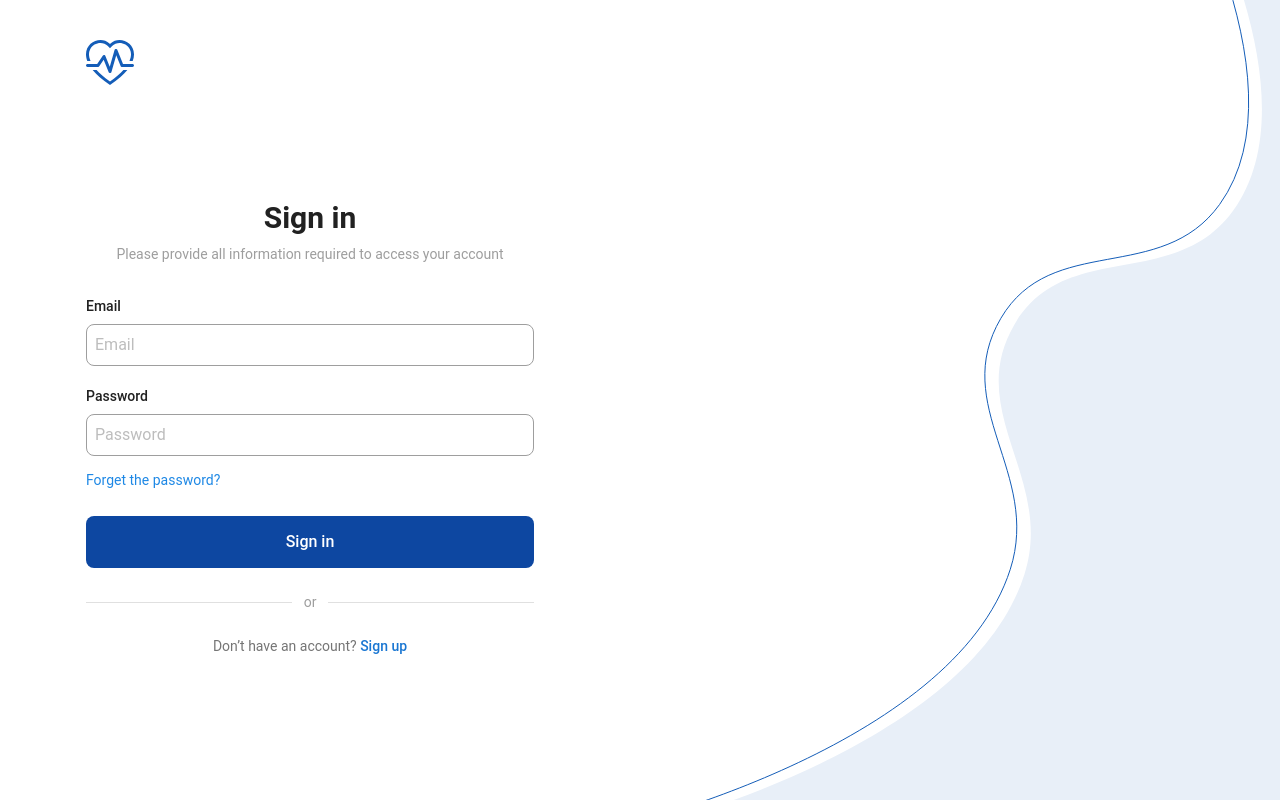
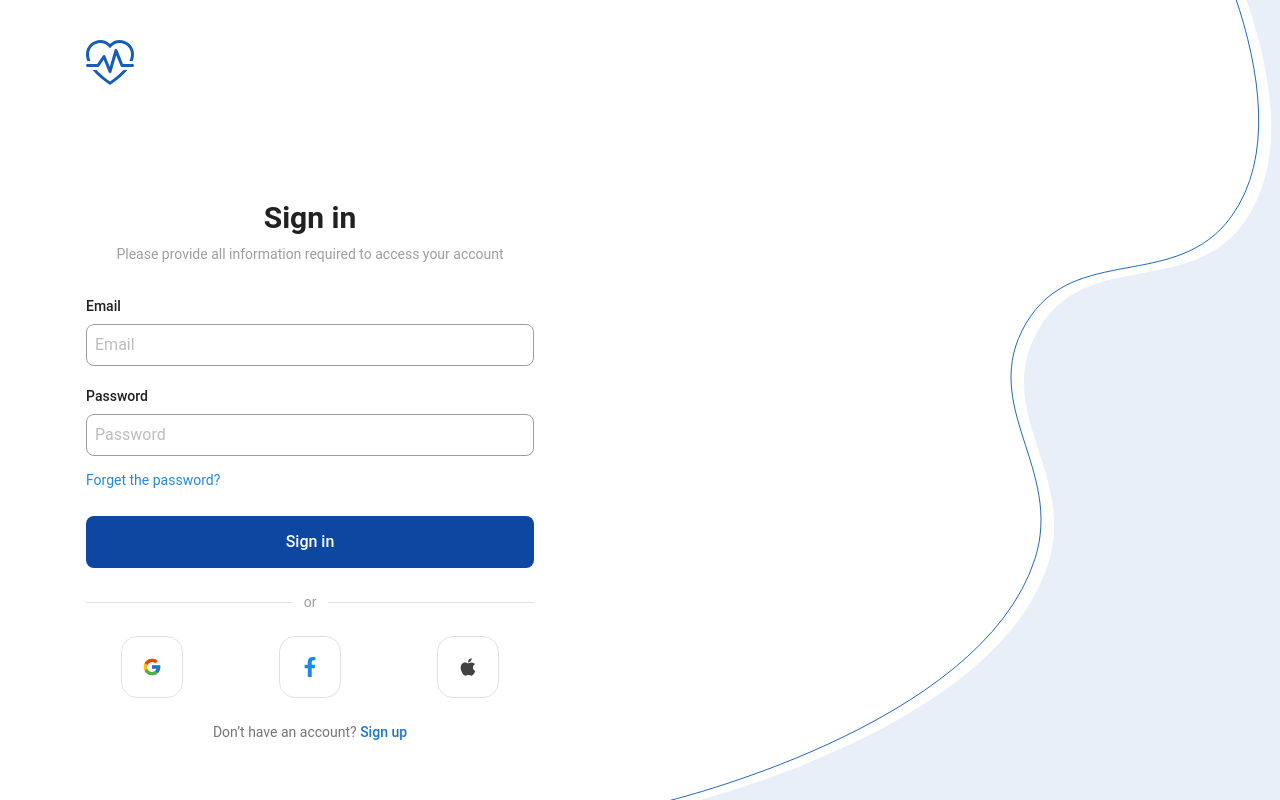
Before and after one commit to Hazem584/Cure-Web, a React (Vite) app: page /signin in a window 1280 px wide. Built offline with nearby package versions, Linux system fonts and the light colour scheme; no server answers.

Commit message:
edit design for signup page

```diff
--- a/src/components/auth/AuthForm.jsx
+++ b/src/components/auth/AuthForm.jsx
@@ -155,7 +155,7 @@ const AuthForm = () => {
           <div className="flex-grow h-px bg-gray-300"></div>
         </div>
 
-        {/* <div className="flex justify-center lg:space-x-24 md:space-x-20 space-x-14 mb-6">
+         <div className="flex justify-center lg:space-x-24 md:space-x-20 space-x-14 mb-6">
           <button
             type="button"
             className="p-5 border border-gray-300 rounded-2xl hover:bg-gray-100 transition"
@@ -174,7 +174,7 @@ const AuthForm = () => {
           >
             <FaApple className="w-5 h-5" />
           </button>
-        </div> */}
+        </div>
 
         <p className="text-center text-gray-600 text-sm">
           Don’t have an account?{" "}
--- a/src/components/auth/AuthLayout.jsx
+++ b/src/components/auth/AuthLayout.jsx
@@ -2,27 +2,28 @@ import React from "react";
 const AuthLayout = ({ children }) => {
   return (
 
-    <div className="h-screen max-h-screen overflow-hidden bg-white dark:bg-dark-bgSurface">
-      <div className="md:container mx-auto  py-10 relative z-10 px-4">
+    <div className="min-h-screen bg-white dark:bg-dark-bgSurface relative">
+  <div className="md:container mx-auto py-10 relative z-10 px-4">
     <section className="mb-6 flex justify-center lg:justify-start">
       <img
         src="/BsHeartPulse.svg"
         alt="cure-web"
-            className="w-16 h-16 md:w-12 md:h-12  mx-auto sm:mx-0"
+        className="w-16 h-16 md:w-12 md:h-12 mx-auto sm:mx-0"
       />
     </section>
 
     {children}
   </div>
-      <div className="absolute end-0 top-0 bottom-0 w-full pointer-events-none overflow-hidden hidden lg:block">
+
+<div className="fixed bottom-0 right-0 w-full h-screen pointer-events-none hidden lg:block">
   <svg
-          className="absolute -end-32 top-0 h-svh "
+    className="absolute -end-32 bottom-0 w-auto h-full"
     width="797"
     height="852"
     viewBox="0 0 797 852"
     fill="none"
     xmlns="http://www.w3.org/2000/svg"
-          preserveAspectRatio="xMaxYMid slice"
+    preserveAspectRatio="xMaxYMax meet"
   >
     <path
       d="M622.049 236.855C712.358 111.759 561.901 -135.568 561.901 -135.568L1297.43 286.45L733.252 1269.75L16.8734 858.722C16.8734 858.722 356.087 780.1 413.389 600.526C444.004 504.584 352.282 437.434 403.62 350.146C454.096 264.324 563.849 317.473 622.049 236.855Z"
@@ -34,7 +35,9 @@ const AuthLayout = ({ children }) => {
     />
   </svg>
 </div>
+
 </div>
+
   );
 };
 
--- a/src/components/auth/AuthSignup.jsx
+++ b/src/components/auth/AuthSignup.jsx
@@ -274,7 +274,7 @@ const AuthSignup = () => {
           <div className="flex-grow h-px bg-gray-300"></div>
         </div>
 
-        {/* <div className="flex justify-center space-x-20 lg:space-x-24 mb-6">
+         <div className="flex justify-center space-x-20 lg:space-x-24 mb-6">
           <button
             type="button"
             className="p-5 border border-gray-300 rounded-xl hover:bg-gray-100 transition text-blue-600"
@@ -293,7 +293,7 @@ const AuthSignup = () => {
           >
             <FaApple className="w-5 h-5" />
           </button>
-        </div> */}
+        </div>
 
         <p className="text-center text-gray-600 text-sm">
           Already have an account?{" "}
```
Lines whose indentation alone changed are shown as unchanged.
